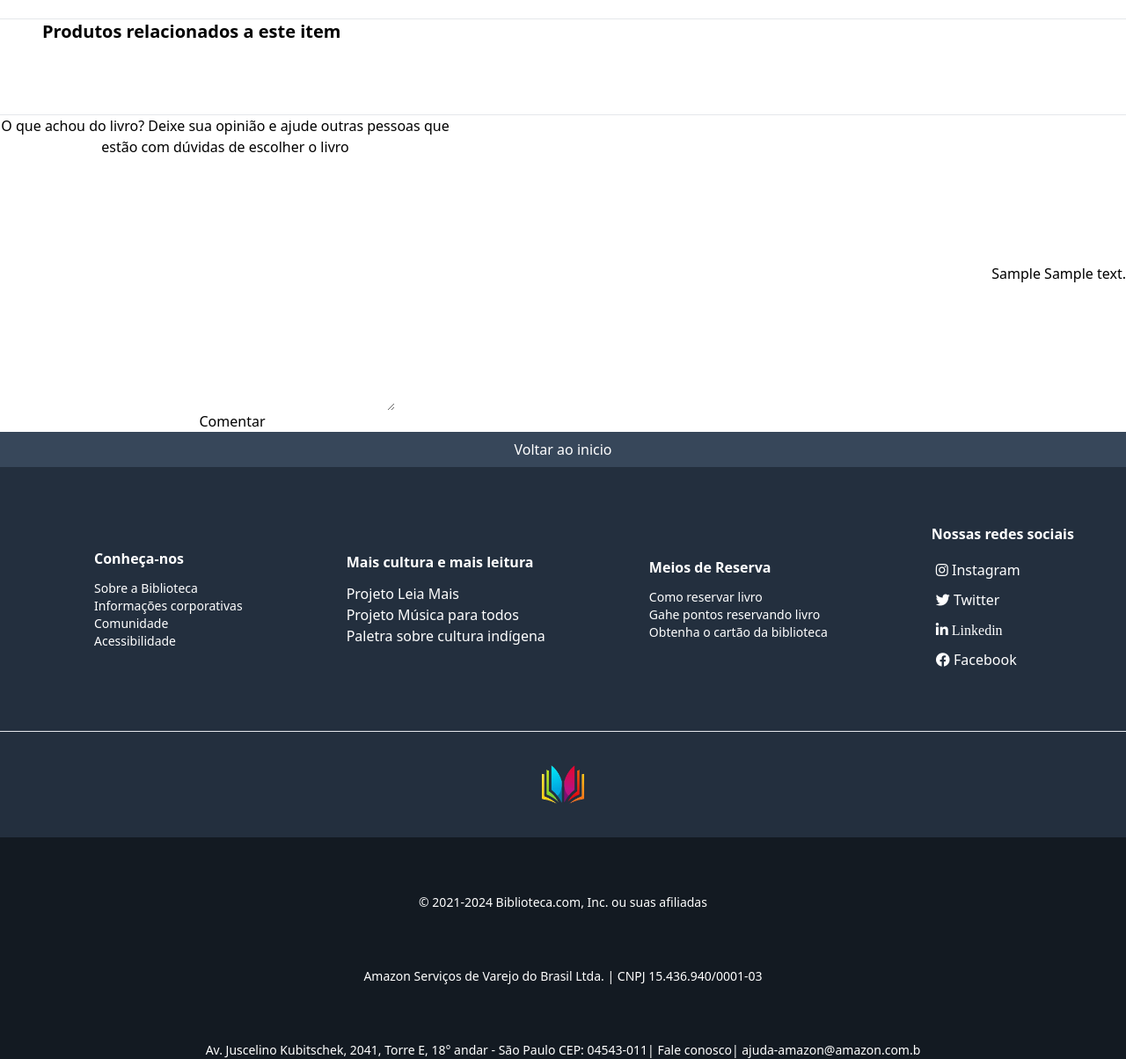
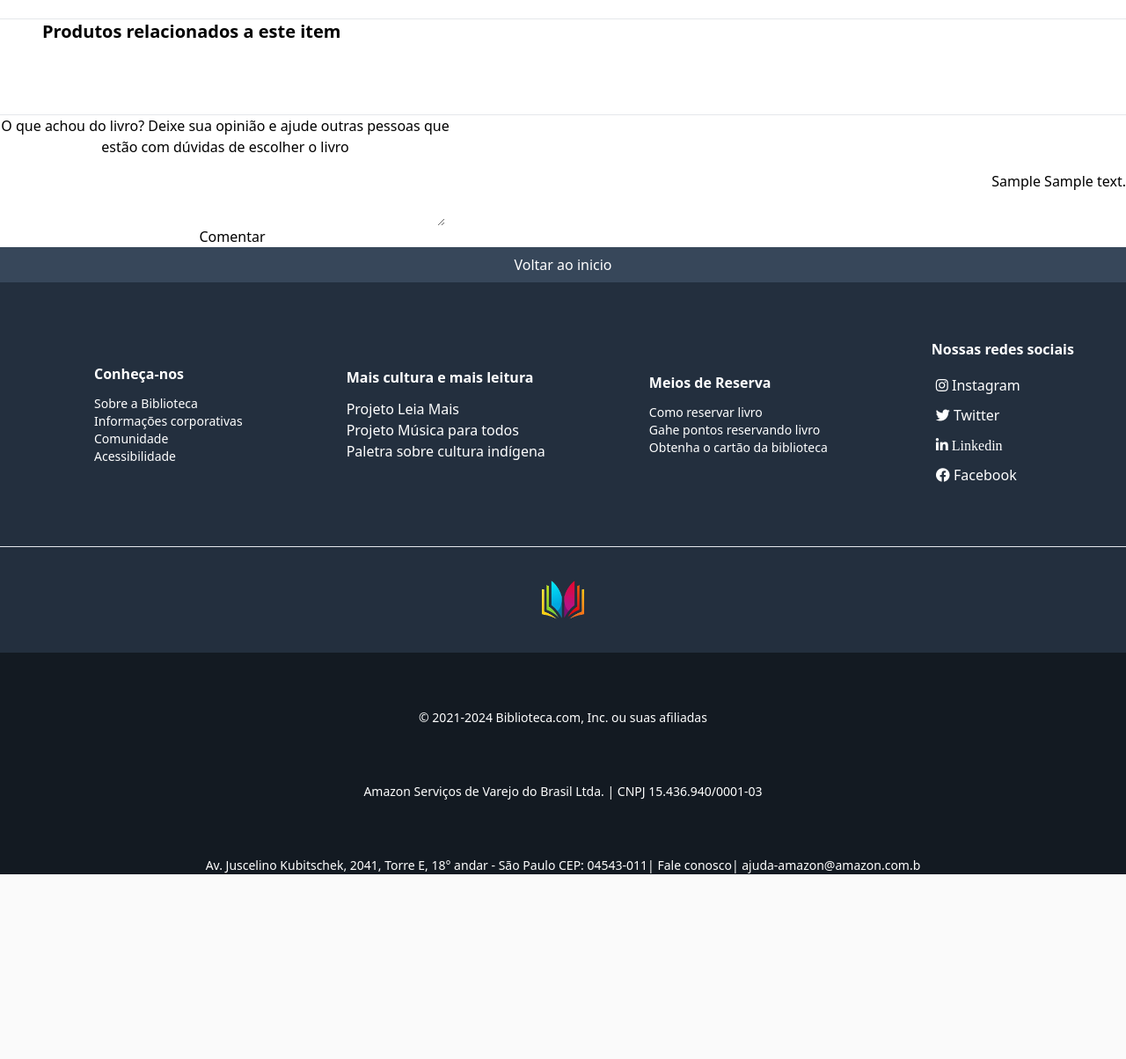
Before and after one commit to ericsanto/biblioteca_django, a Django app: page /library/detalhe-livro/1/ in a window 1280 px wide. Shown: the part 647-1851 px from the top of the page at 88% size. After the commit the page ends 1641 px from the top, so only its background shows below. Run offline with Django 5.2, Linux system fonts and the light colour scheme; tables that the repository leaves empty hold one stand-in row (values such as "Sample post"); grey boxes marked "Sample" are stand-in pictures; some libraries are stand-ins or nearby versions; some web fonts are replaced.

Commit message:
Estilizando formulário do template

```diff
--- a/library/static/css/style.css
+++ b/library/static/css/style.css
@@ -312,6 +312,21 @@ div.informations {
 .quantity {
   font-size: 12px;
 }
+
+input#form.as_p {
+  background-color: #131920;
+}
+
+textarea#id_comment_user {
+  width: 500px;
+  height: 30px;
+
+}
+
+div.flex.flex-col.items-center.justify-center.w-25.text-center {
+  border: 1px solid black;
+}
+
 /* FIM ESTILIZAÇÃO DA PÁGINA (book_detail.html) */
 
 
```
